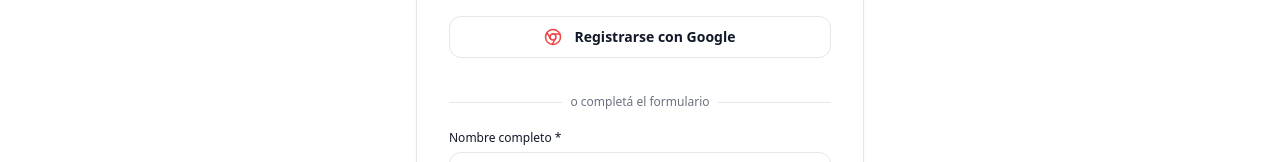
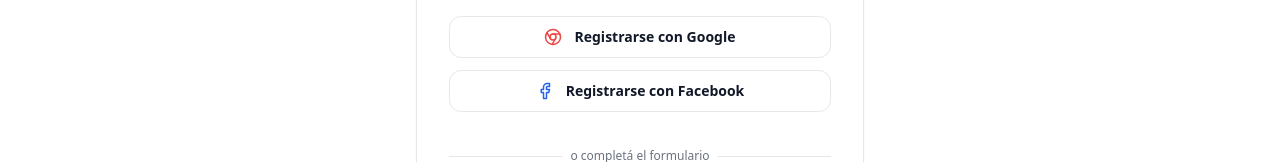
Before and after one commit to jjrock98/CM-importados-site, a Next.js app: page /auth/registro in a window 1280 px wide. Shown: the part 261-423 px from the top of the page. Built offline with nearby package versions, Linux system fonts and the light colour scheme; no server answers; the database is empty; a web font is replaced by a local one.

Commit message:
cambios y arreglo de auth/registro

```diff
--- a/src/app/auth/registro/page.tsx
+++ b/src/app/auth/registro/page.tsx
@@ -1,12 +1,12 @@
 'use client';
-import { useState } from 'react';
+import { useEffect, useState } from 'react';
 import Link from 'next/link';
 import { useRouter, useSearchParams } from 'next/navigation';
 import { useForm } from 'react-hook-form';
 import { zodResolver } from '@hookform/resolvers/zod';
 import { z } from 'zod';
 import { createClient } from '@/lib/supabase/client';
-import { Mail, Lock, User, Chrome, Eye, EyeOff, CheckCircle2, XCircle } from 'lucide-react';
+import { Mail, Lock, User, Chrome, Facebook, Eye, EyeOff, CheckCircle2, XCircle } from 'lucide-react';
 import { cn } from '@/utils';
 import toast from 'react-hot-toast';
 import { TurnstileWidget } from '@/components/common/TurnstileWidget';
@@ -72,6 +72,24 @@ export default function RegistroPage() {
   const [showPw,  setShowPw]  = useState(false);
   const [loading, setLoading] = useState(false);
   const [captchaToken, setCaptchaToken] = useState<string | null>(null);
+  // ✅ NUEVO: mismo fix que se aplicó en /auth/login — si alguien llega
+  // acá ya logueado (sesión activa), se lo redirige de una en vez de
+  // mostrarle el formulario de registro. Ver el comentario largo en
+  // auth/login/page.tsx para el detalle completo del bug que esto evita.
+  const [checkingSession, setCheckingSession] = useState(true);
+  useEffect(() => {
+    let cancelled = false;
+    supabase.auth.getUser().then(({ data: { user } }) => {
+      if (cancelled) return;
+      if (user) {
+        window.location.href = redirect;
+      } else {
+        setCheckingSession(false);
+      }
+    });
+    return () => { cancelled = true; };
+    // eslint-disable-next-line react-hooks/exhaustive-deps
+  }, []);
 
   const {
     register,
@@ -120,6 +138,14 @@ export default function RegistroPage() {
     });
   };
 
+  // ✅ NUEVO: mismo patrón que Google.
+  const handleFacebook = async () => {
+    await supabase.auth.signInWithOAuth({
+      provider: 'facebook',
+      options:  { redirectTo: `${window.location.origin}/auth/callback?next=${redirect}` },
+    });
+  };
+
   const FieldError = ({ name }: { name: keyof FormData }) =>
     errors[name] ? (
       <p className="mt-1 flex items-center gap-1 text-xs text-red-500">
@@ -134,13 +160,21 @@ export default function RegistroPage() {
 
   return (
     <div className="flex min-h-[80vh] items-center justify-center px-4 py-12">
+      {checkingSession ? (
+        <div className="h-8 w-8 animate-spin rounded-full border-2 border-brand-500 border-t-transparent" aria-label="Verificando sesión…" />
+      ) : (
       <div className="card w-full max-w-md p-8 animate-scale-in">
         <h1 className="font-display text-2xl font-bold text-center mb-1">Crear cuenta</h1>
         <p className="text-center text-sm text-muted mb-8">Registrate para comprar fácilmente</p>
 
-        <button onClick={handleGoogle} className="btn-secondary w-full mb-4 gap-3">
+        <button onClick={handleGoogle} className="btn-secondary w-full mb-3 gap-3">
           <Chrome size={18} className="text-red-500" />
           Registrarse con Google
+        </button>
+
+        <button onClick={handleFacebook} className="btn-secondary w-full mb-4 gap-3">
+          <Facebook size={18} className="text-blue-600" />
+          Registrarse con Facebook
         </button>
 
         <div className="relative my-5">
@@ -278,6 +312,7 @@ export default function RegistroPage() {
           </Link>
         </p>
       </div>
+      )}
     </div>
   );
 }
```
